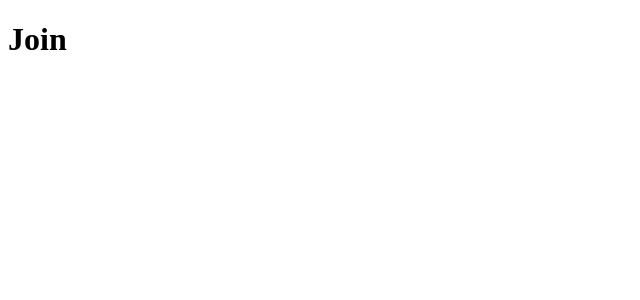
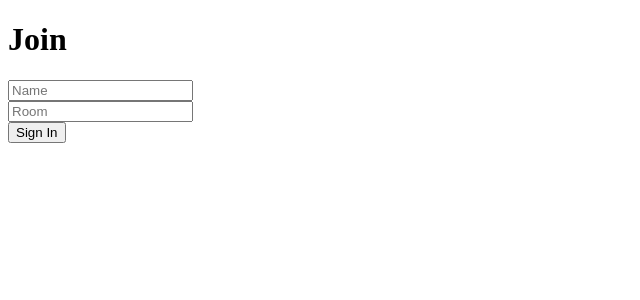
Before and after one commit to dikiogres/realtime-chat-application, a React (Create React App) app in the folder client/: page / in a window 1280 px wide. Shown: the top 300 px of the page, without its empty margins (0-640 px from the left). Built offline with nearby package versions, Linux system fonts and the light colour scheme.

Commit message:
empty join component structure

```diff
--- a/client/src/components/Join.js
+++ b/client/src/components/Join.js
@@ -5,7 +5,16 @@
     const [room, setRoom] = useState('');
 
     return(
-        <h1>Join</h1>
+        <div className="joinOuterContainer">
+            <div className="joinInnerContainer">
+                <h1 className="heading">Join</h1>
+                <div><input placeholder="Name" className="joinInput" type="text" onChange={''}/></div>
+                <div><input placeholder="Room" className="joinInput mt-20" type="text" onChange={''}/></div>
+                <Link>
+                    <button className="button mt-20" type="submit">Sign In</button>
+                </Link>
+            </div>
+        </div>
     );
 };
 
```
